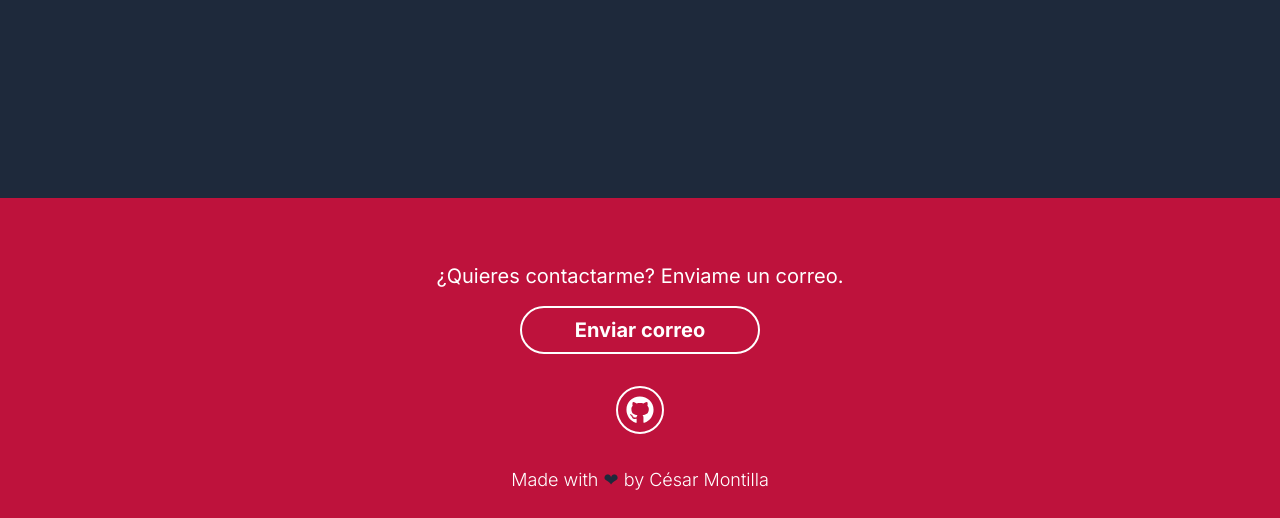
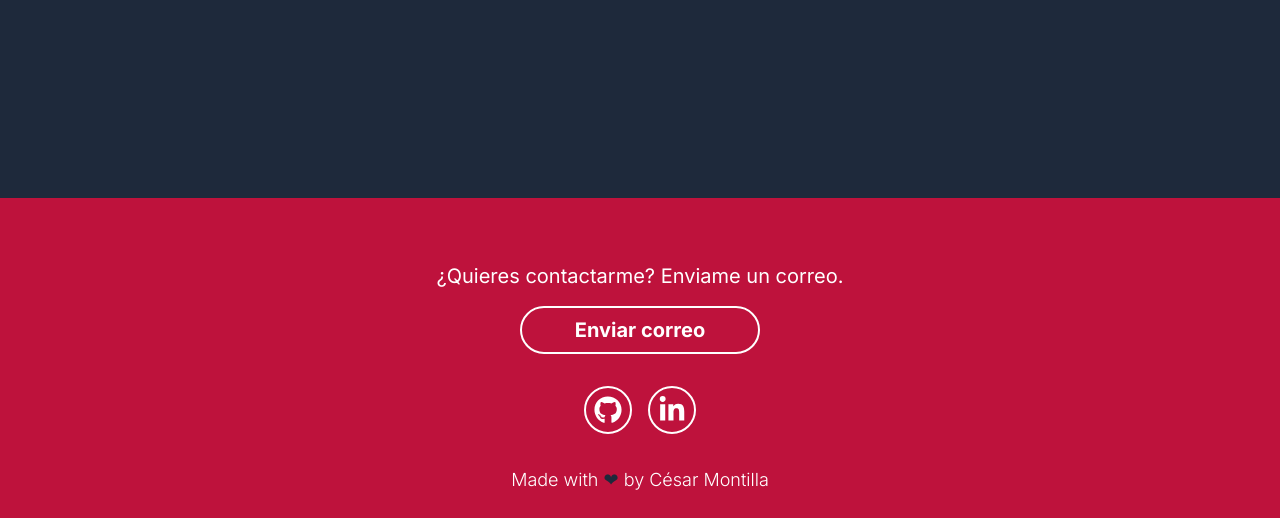
Before and after one commit to CMontillaGarcia/Portafolio, a website: page index.html in a window 1280 px wide. Shown: the part 2450-2968 px from the top of the page. Drawn offline with Linux system fonts and the light colour scheme.

Commit message:
add linkendin

```diff
--- a/index.html
+++ b/index.html
@@ -148,6 +148,11 @@
                         <path fill="CurrentColor" d="M165.9 397.4c0 2-2.3 3.6-5.2 3.6-3.3.3-5.6-1.3-5.6-3.6 0-2 2.3-3.6 5.2-3.6 3-.3 5.6 1.3 5.6 3.6zm-31.1-4.5c-.7 2 1.3 4.3 4.3 4.9 2.6 1 5.6 0 6.2-2s-1.3-4.3-4.3-5.2c-2.6-.7-5.5.3-6.2 2.3zm44.2-1.7c-2.9.7-4.9 2.6-4.6 4.9.3 2 2.9 3.3 5.9 2.6 2.9-.7 4.9-2.6 4.6-4.6-.3-1.9-3-3.2-5.9-2.9zM244.8 8C106.1 8 0 113.3 0 252c0 110.9 69.8 205.8 169.5 239.2 12.8 2.3 17.3-5.6 17.3-12.1 0-6.2-.3-40.4-.3-61.4 0 0-70 15-84.7-29.8 0 0-11.4-29.1-27.8-36.6 0 0-22.9-15.7 1.6-15.4 0 0 24.9 2 38.6 25.8 21.9 38.6 58.6 27.5 72.9 20.9 2.3-16 8.8-27.1 16-33.7-55.9-6.2-112.3-14.3-112.3-110.5 0-27.5 7.6-41.3 23.6-58.9-2.6-6.5-11.1-33.3 2.6-67.9 20.9-6.5 69 27 69 27 20-5.6 41.5-8.5 62.8-8.5s42.8 2.9 62.8 8.5c0 0 48.1-33.6 69-27 13.7 34.7 5.2 61.4 2.6 67.9 16 17.7 25.8 31.5 25.8 58.9 0 96.5-58.9 104.2-114.8 110.5 9.2 7.9 17 22.9 17 46.4 0 33.7-.3 75.4-.3 83.6 0 6.5 4.6 14.4 17.3 12.1C428.2 457.8 496 362.9 496 252 496 113.3 383.5 8 244.8 8zM97.2 352.9c-1.3 1-1 3.3.7 5.2 1.6 1.6 3.9 2.3 5.2 1 1.3-1 1-3.3-.7-5.2-1.6-1.6-3.9-2.3-5.2-1zm-10.8-8.1c-.7 1.3.3 2.9 2.3 3.9 1.6 1 3.6.7 4.3-.7.7-1.3-.3-2.9-2.3-3.9-2-.6-3.6-.3-4.3.7zm32.4 35.6c-1.6 1.3-1 4.3 1.3 6.2 2.3 2.3 5.2 2.6 6.5 1 1.3-1.3.7-4.3-1.3-6.2-2.2-2.3-5.2-2.6-6.5-1zm-11.4-14.7c-1.6 1-1.6 3.6 0 5.9 1.6 2.3 4.3 3.3 5.6 2.3 1.6-1.3 1.6-3.9 0-6.2-1.4-2.3-4-3.3-5.6-2z"/>
                     </svg>
                 </a>
+                <a href="https://www.linkedin.com/in/cesar-montilla-579693122/" target="_blank" rel="noopener noreferrer" class="p-2 block border-white border-2 rounded-full text-white hover:bg-white hover:text-rose-700 cursor-pointer motion-safe:transition motion-safe:duration-300 motion-safe:ease-in-out">
+                    <svg xmlns="http://www.w3.org/2000/svg" viewBox="0 0 448 512" class="w-5 h-5 md:h-7 md:w-7">
+                        <path fill="CurrentColor" d="M100.28 448H7.4V148.9h92.88zM53.79 108.1C24.09 108.1 0 83.5 0 53.8a53.79 53.79 0 0 1 107.58 0c0 29.7-24.1 54.3-53.79 54.3zM447.9 448h-92.68V302.4c0-34.7-.7-79.2-48.29-79.2-48.29 0-55.69 37.7-55.69 76.7V448h-92.78V148.9h89.08v40.8h1.3c12.4-23.5 42.69-48.3 87.88-48.3 94 0 111.28 61.9 111.28 142.3V448z"/>
+                    </svg>
+                </a>
             </div>
             <div class="max-w-7xl mx-auto pb-6 text-center">
                 <p class="text-white font-light md:text-lg">Made with <span class="text-slate-800">&#10084;</span> by César Montilla</p>
```
